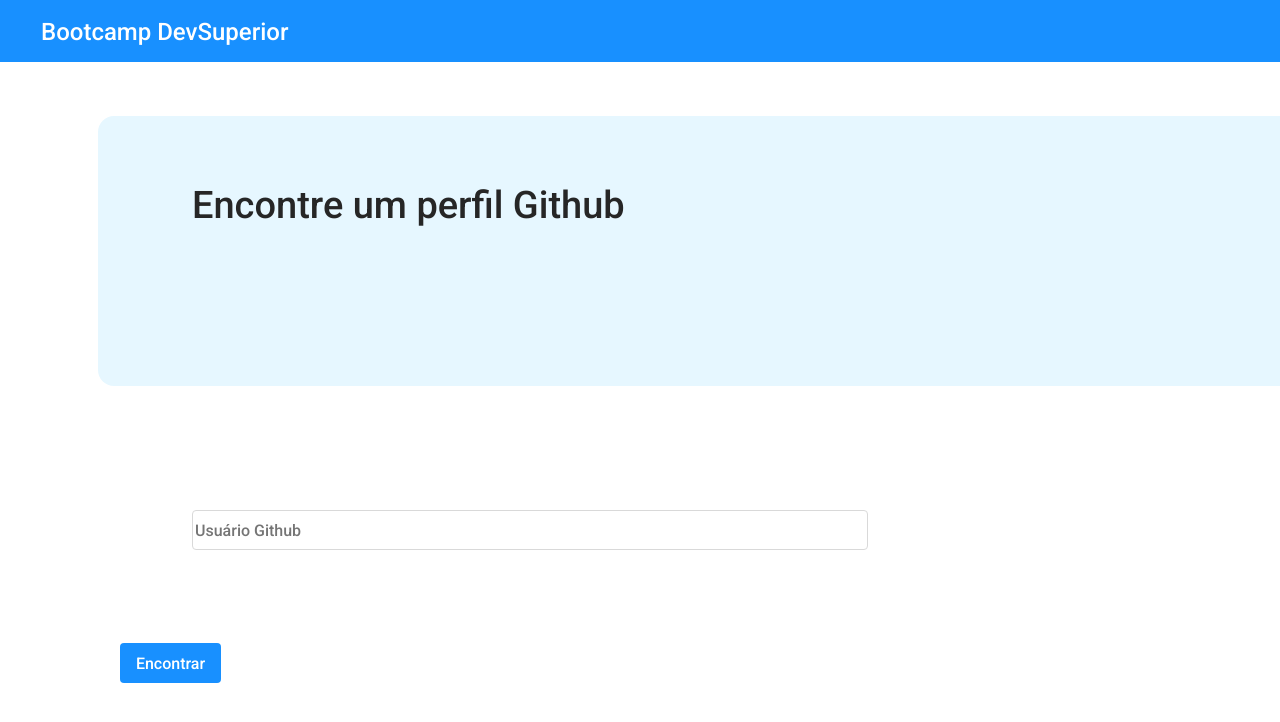
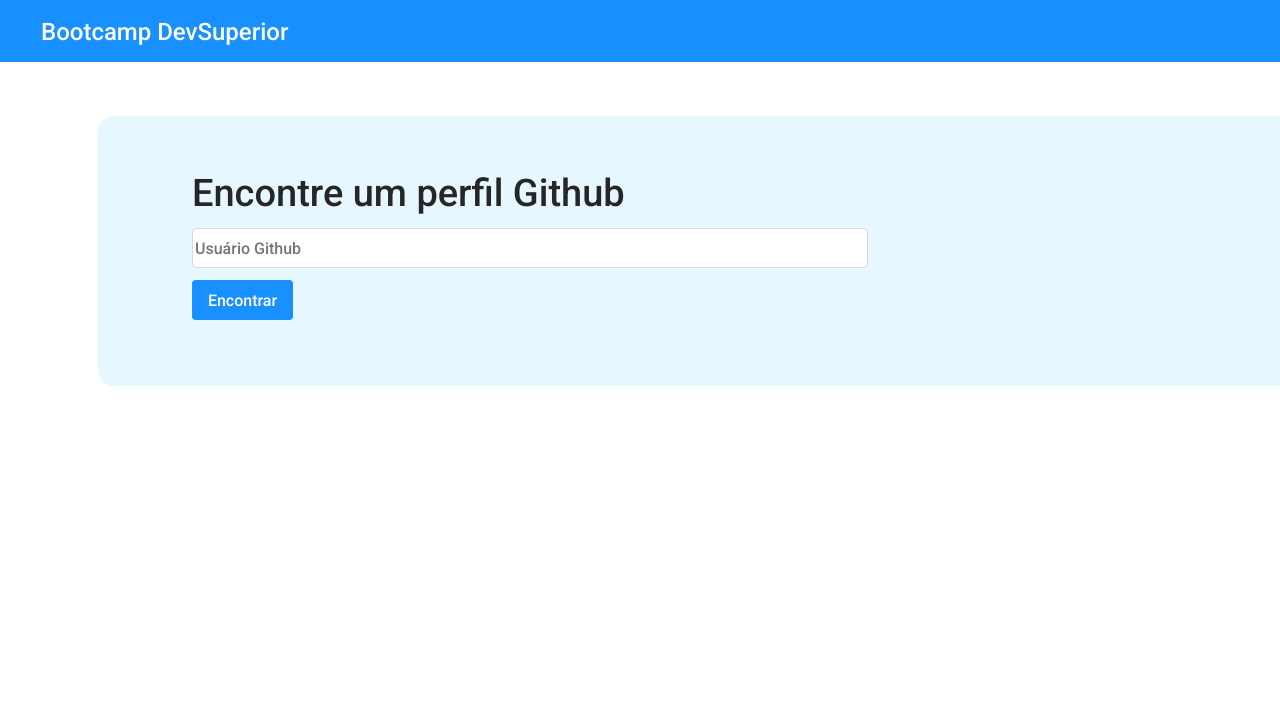
Before and after one commit to LeandroNArakaki/github-user-search, a React (Create React App) app: page /search in a window 1280 px wide. Shown: the top 722 px of the page. Built offline with nearby package versions, Linux system fonts and the light colour scheme.

Commit message:
Ajustado layout da tela de perfil

```diff
--- a/src/core/components/ButtonForm/index.tsx
+++ b/src/core/components/ButtonForm/index.tsx
@@ -6,9 +6,11 @@ type Props = {
 }
 
 const ButtonForm = ({ text }: Props) => (
-    <button className="btn-form"  >
-        <h4 className="button-text">{text}</h4>
-    </button>
+    <div className="btn-container">
+        <button className="btn-form"  >
+            <h4 className="button-text">{text}</h4>
+        </button>
+    </div>
 )
 
 export default ButtonForm;
--- a/src/core/pages/Home/styles.scss
+++ b/src/core/pages/Home/styles.scss
@@ -47,7 +47,7 @@
     font-family: "Red Hat Display";
 }
 
- .btn-form {
+.home-container .btn-form {
      width: 101px;
      height: 40px;
      left: 120px;
--- a/src/core/pages/Search/index.tsx
+++ b/src/core/pages/Search/index.tsx
@@ -3,15 +3,15 @@ import React from 'react';
 import './styles.scss';
 
 const Search = () => (
-    <div className="search-container">
+    <form className="search-container" >
         <div className="search-content">
             <h1 className="search-text">Encontre um perfil Github</h1>
-            <input type="text" className="search-input" placeholder="Usuário Github" name="name">
-
-            </input>
+            <div className="search-input-container">
+                <input type="text" className="search-input" placeholder="Usuário Github" />
+            </div>
             <ButtonForm text="Encontrar" />
         </div>
-    </div>
+    </form>
 );
 
 export default Search;
--- a/src/core/pages/Search/styles.scss
+++ b/src/core/pages/Search/styles.scss
@@ -13,35 +13,39 @@
 }
 
 .search-text {
+    position: absolute;
     width: 502px;
     height: 46px;
-    left: 94px;
-    top: 66px;
     font-size: 38px;
     line-height: 46px;
     color: #262626;
-    padding: 66px 655px 158px 94px;
+    margin: 54px 655px 158px 94px;
+}
+
+.search-input-container{
+    left: 0%;
+    right: 0%;
+    top: 0%;
+    bottom: 0%;
 }
 
 .search-input {
-
-
+    position: absolute;
     background: #fff;
     border: 1px solid #d9d9d9;
     box-sizing: border-box;
     border-radius: 4px;
     font-size: 16px;
     line-height: 24px;
-
+    display: flex;
+    align-items: center;
     width: 676px;
     height: 40px;
-    margin: 124px 481px 106px 94px;
+    margin: 112px 481px 106px 94px;
 }
 
-// .btn-form {
-//     width: 101px;
-//     height: 40px;
-//     left: 94px;
-//     top: 188px;
-//     margin: 188px 1056px 42px 94px;
-// }
+.search-container .btn-form {
+     width: 101px;
+     height: 40px;
+     margin: 164px 1056px 42px 94px;
+ }
```
Also changed, not shown: 1 other file (tests, documents, lock files or other folders).
